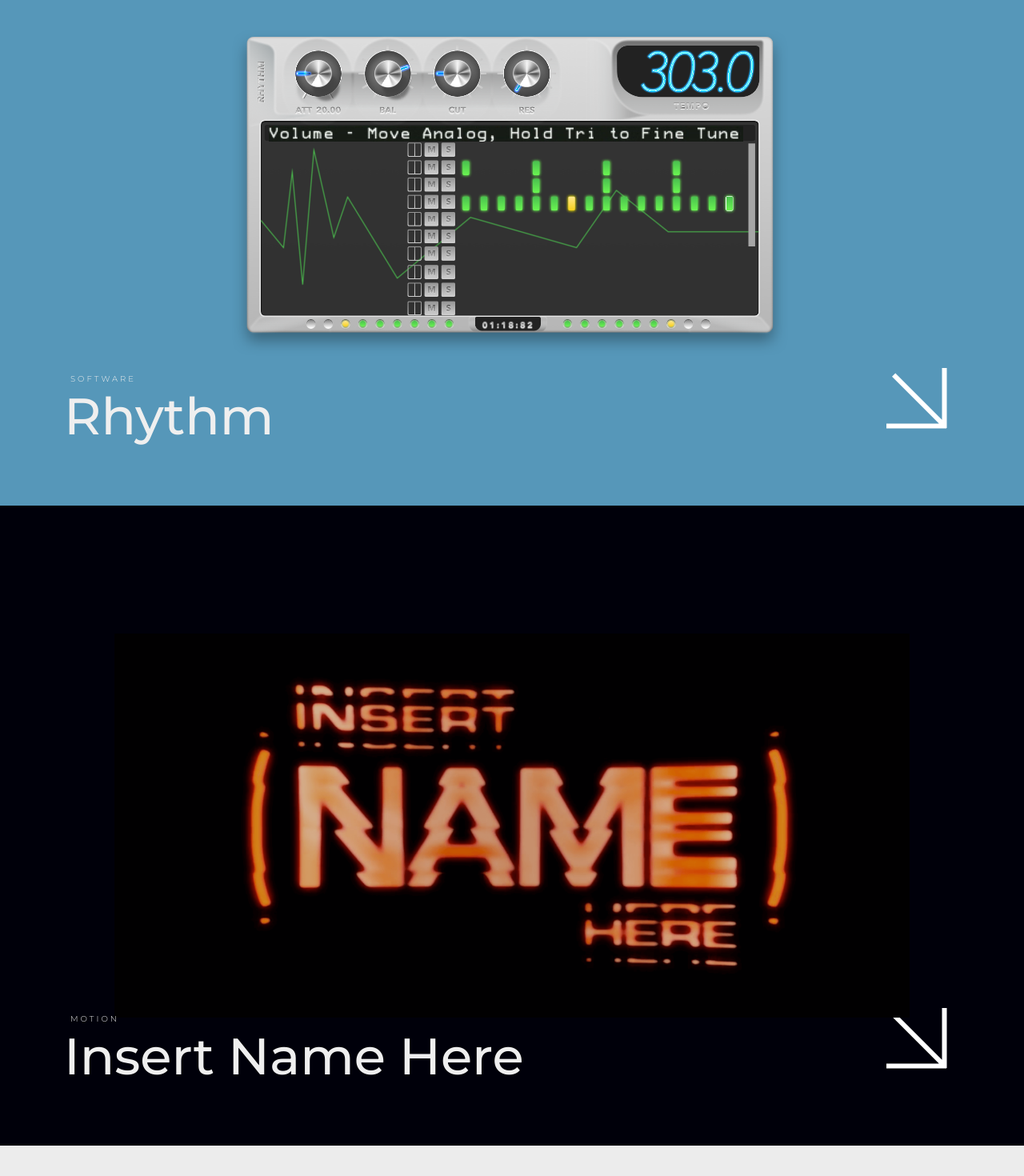
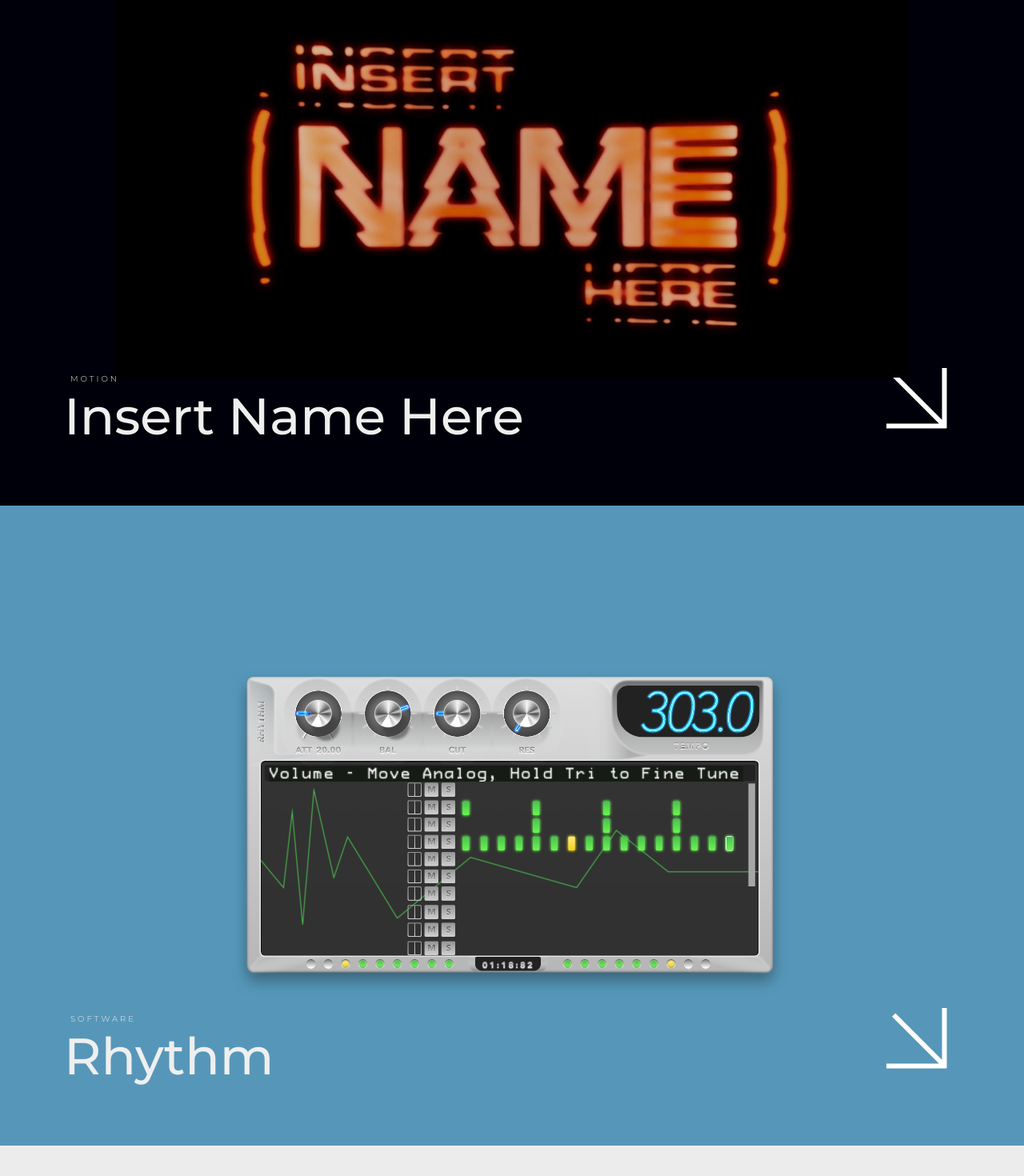
Before and after one commit to aeonyuonmiller/portfolio, a Next.js app: page / in a window 1280 px wide. Shown: the part 1448-2918 px from the top of the page at 80% size. Built offline with nearby package versions, Linux system fonts and the light colour scheme.

Commit message:
imprint/index/css/inh update

```diff
--- a/pages/index.js
+++ b/pages/index.js
@@ -142,6 +142,32 @@ export default function Home() {
 
 
 
+        {/* card */}
+        <Link href="/insert-name-here" scroll={false}><a>
+      <motion.div
+        className="view inh-hero"
+        id="insert-name-here"
+        initial={{ opacity:0 }}
+        animate={{ opacity:1 }}
+      >
+      <span className="align-left align-y-bottom">
+      <h5 className="">Motion</h5>
+      <h2 className="">Insert Name Here</h2>
+      </span>
+
+      <div className="align-x-right align-y-bottom arrow">
+        <motion.img animate={{ opacity: 1 }} exit={{ opacity: 0 }} src="/arrow-view.svg" alt="View work" />
+      </div>
+
+      <div className="parent centered align-x-center align-y-center view-image">
+        <img src="/inh.png" alt="View work" />
+      </div>
+    </motion.div>
+    </a></Link>
+
+
+
+
     {/* card */}
     <Link href="/rhythm" scroll={false}>
       <a>
@@ -163,31 +189,6 @@ export default function Home() {
         <motion.div className="parent centered align-x-center align-y-center view-image">
           <motion.img src="/beat-mode.png" alt="View work" />
         </motion.div>
-    </motion.div>
-    </a></Link>
-
-
-
-    {/* card */}
-    <Link href="/insert-name-here" scroll={false}><a>
-      <motion.div
-        className="view inh-hero"
-        id="insert-name-here"
-        initial={{ opacity:0 }}
-        animate={{ opacity:1 }}
-      >
-      <span className="align-left align-y-bottom">
-      <h5 className="">Motion</h5>
-      <h2 className="">Insert Name Here</h2>
-      </span>
-
-      <div className="align-x-right align-y-bottom arrow">
-        <motion.img animate={{ opacity: 1 }} exit={{ opacity: 0 }} src="/arrow-view.svg" alt="View work" />
-      </div>
-
-      <div className="parent centered align-x-center align-y-center view-image">
-        <img src="/inh.png" alt="View work" />
-      </div>
     </motion.div>
     </a></Link>
 
--- a/pages/insert-name-here.js
+++ b/pages/insert-name-here.js
@@ -111,8 +111,8 @@ export default function Project() {
 
 		    <motion.div
 			      className="parent panel inh"
-			      animate={{ y: 'calc(-20vh + 1px)', skewY: ['-4deg', '2deg', '0deg'] }}
-			      exit={{ y: '100%' }}
+			      animate={{ y: 'calc(-20vh + 1px)', skewY: ['-4deg', '2deg', '0deg'], transition: { duration: 1.2, delay: .4 }  }}
+			      exit={{ y: '100', skewY: ['-4deg', '2deg', '0deg'] }}
           	transition={{ duration: .8, delay: 0 }}>
             <h5>Insert Name Here</h5>
             <p>Highlighting people with different backgrounds who express their vision on culture. We discuss on YouTube about inclusive and empathic spaces.</p>
--- a/styles/globals.css
+++ b/styles/globals.css
@@ -60,7 +60,7 @@ a  { text-decoration: none; transition: all ease .3s; }
   justify-content: center;
   align-items: center;
   text-transform: uppercase;
-  bottom: 15em;
+  top: 10em;
   left: 24%;
   width: 130px;
   height: 130px;
@@ -185,7 +185,7 @@ h5 span { font-weight: 600; }
 .panel p { font-size: 2.5vmax; color: rgba(250,250,250,0.6); min-width: 300px; max-width: 50%; line-height: 1.4em; }
 .panel img { object-fit: cover; }
 
-.texto { position: relative; left: 30%; width: 700px; top: 7vh; margin-bottom: 15em; }
+.texto { position: absolute; left: 30%; width: 700px; top: 40vh; margin-bottom: 20em; }
 .texto p { color: rgb(50, 50, 50); line-height: 1.46em; }
 .texto p span { font-weight: 400; color: rgb(159, 159, 159); }
 .texto h5 { left: -8px; color: #828282; margin-bottom: 8px; }
```
Also changed, not shown: pages/imprint.js (+2 -8 lines).
